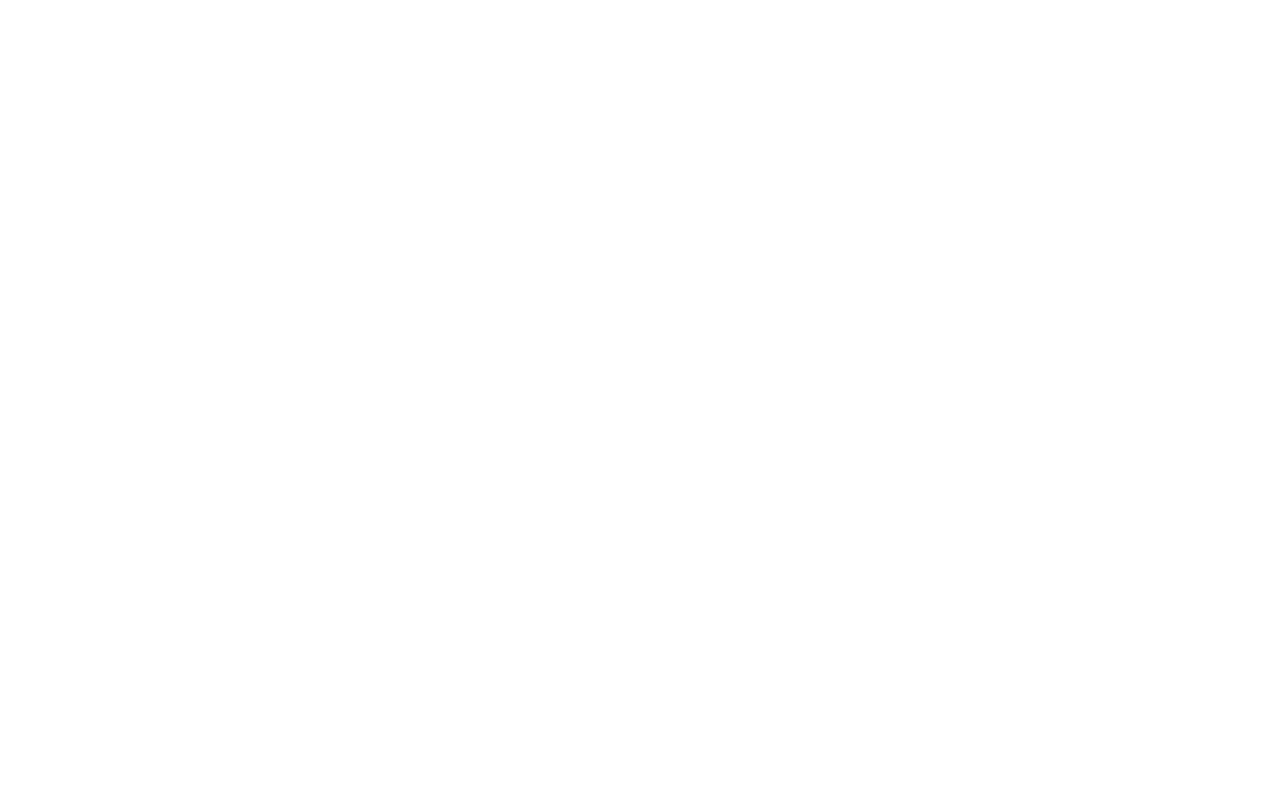
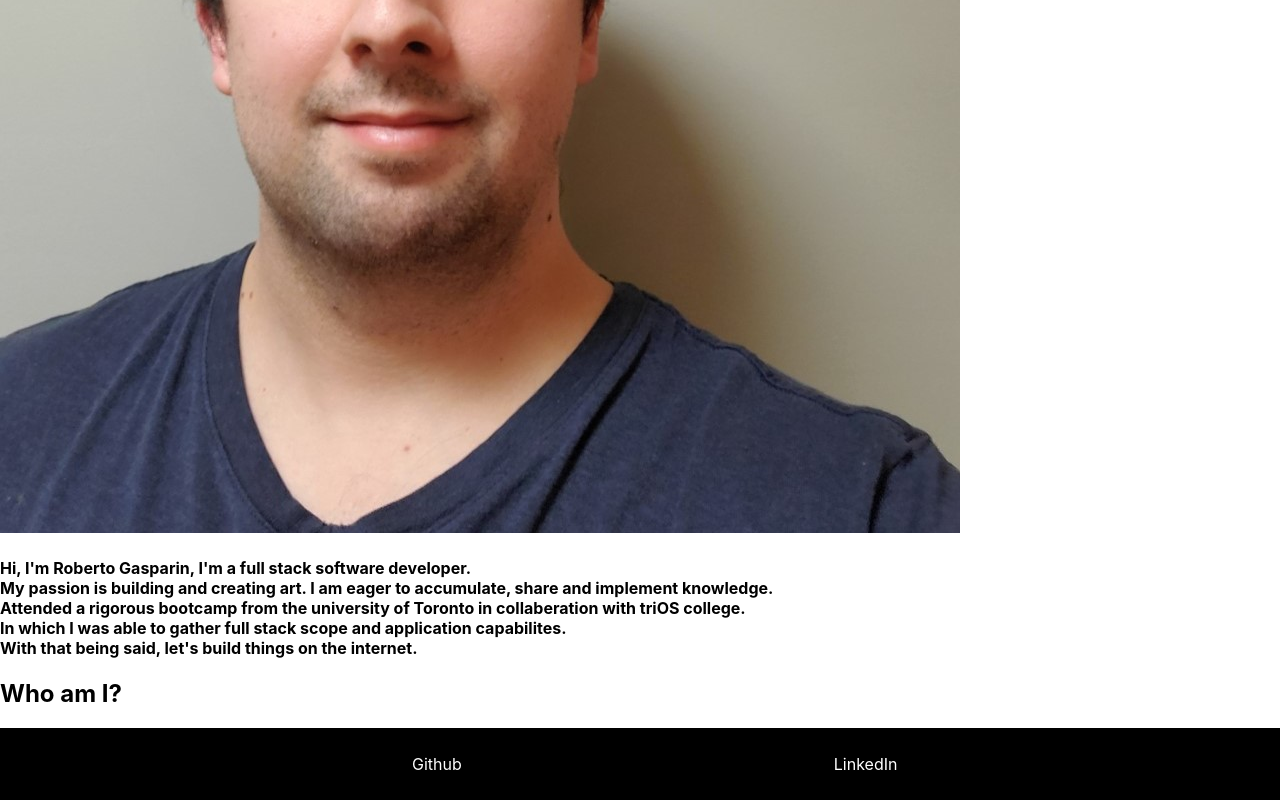
Before and after one commit to box-monkey/apex-port, a React (Create React App) app: page / in a window 1280 px wide. Shown: the part 747-1547 px from the top of the page. Before the commit the page ends 800 px from the top, so only its background shows below. Built offline with nearby package versions, Linux system fonts and the light colour scheme.

Commit message:
about done boiler done, need to style still

```diff
--- a/src/components/About/index.js
+++ b/src/components/About/index.js
@@ -1,8 +1,32 @@
-import React from 'react';
+import React from "react";
+import me from '../../assets/images/me.jpg'
 
 function About() {
   return (
     <section>
+      <h2 className='section-title'>About Me</h2>
+			<img
+				src={me}
+				alt='me'
+				className='me'
+			/>
+
+        <h4>
+          Hi, I'm Roberto Gasparin, I'm a full stack software developer.
+          <br />
+          My passion is building and creating art. I am eager to
+          accumulate, share and implement knowledge.
+          <br />
+           Attended a rigorous
+          bootcamp from the university of Toronto in collaberation with triOS
+          college.
+          <br />In which I was able to gather full stack scope and
+          application capabilites.
+          <br />
+          With that being said, let's build things on
+          the internet.
+        </h4>
+
       <h1 id="about">Who am I?</h1>
     </section>
   );
```
Lines whose indentation alone changed are shown as unchanged.
